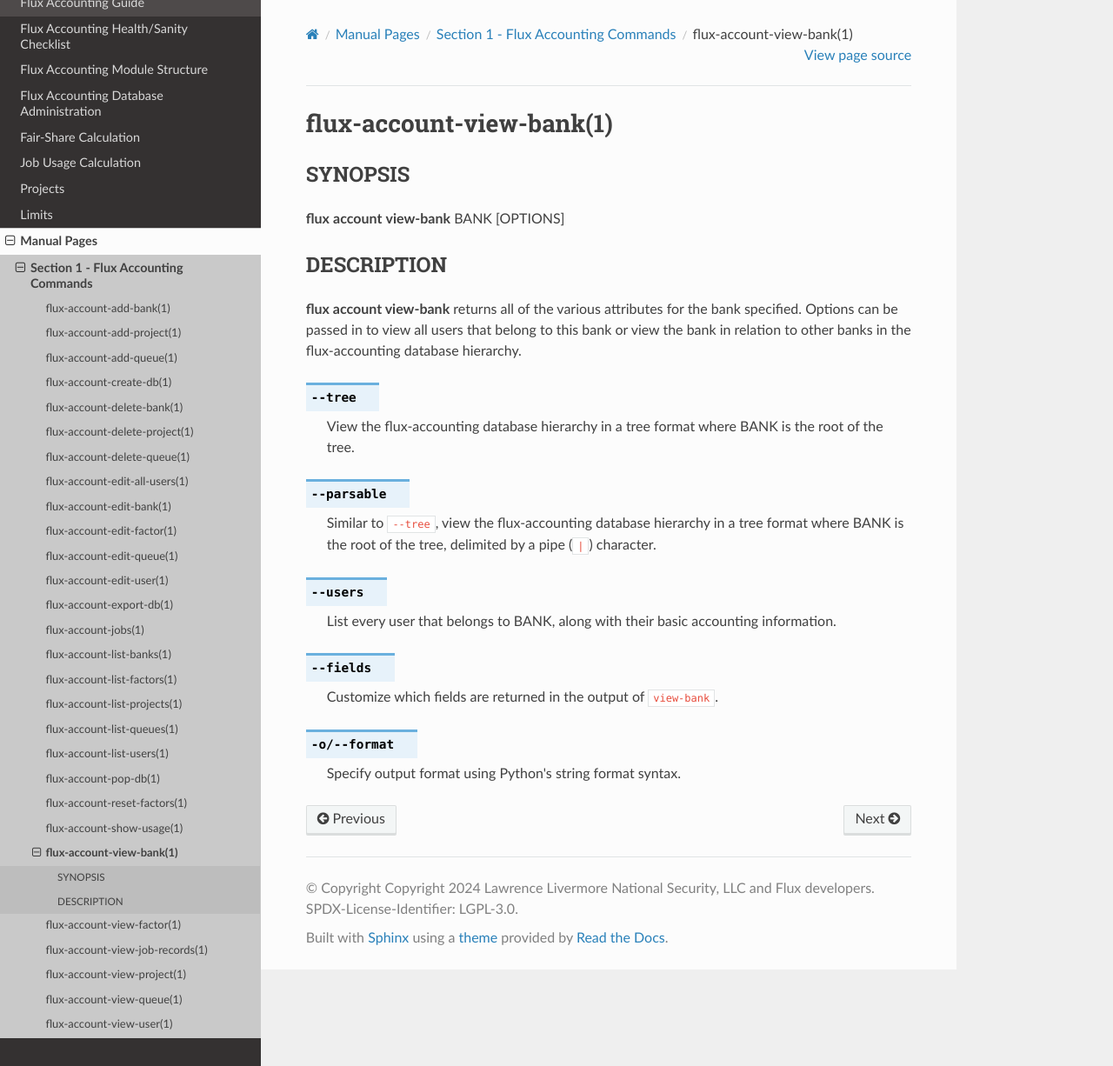
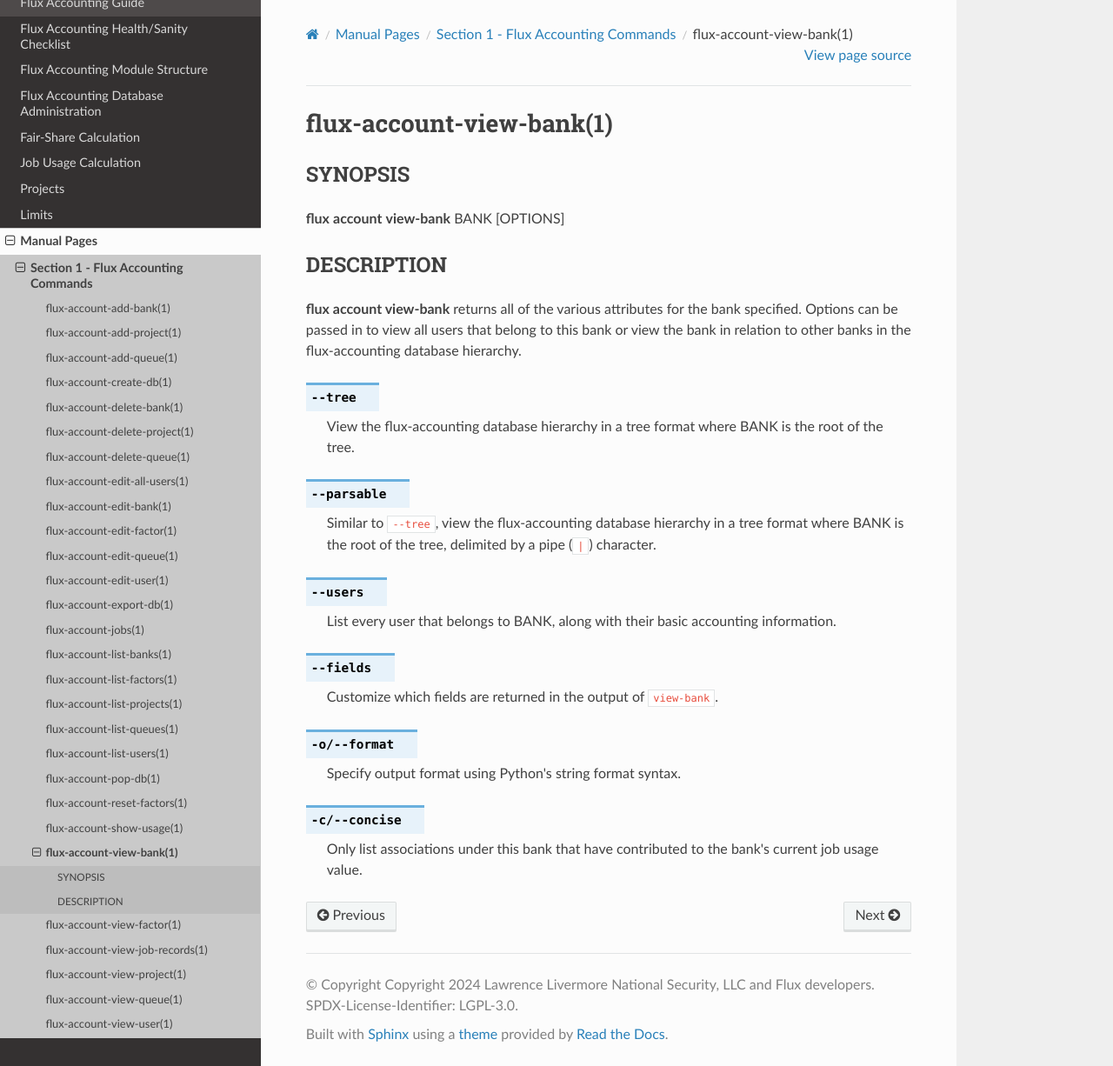
Before and after one commit to flux-framework/flux-accounting, a Sphinx documentation site: the page built from doc/man1/flux-account-view-bank.rst, in a window 1280 px wide and 1226 px high. Shown: the whole window at 87% size. Built offline with Sphinx 7.4.7 and the Read the Docs theme 3.1.0, drawn with Linux system fonts in a browser that asks for light colours; pages that are not in the unit, such as notebooks, are missing from menus.

Commit message:
view-bank(1): update man page with new option
Problem: The man(1) page for the view-bank does not list the
-c/--concise option.

Add it to the man(1) page.

```diff
--- a/doc/man1/flux-account-view-bank.rst
+++ b/doc/man1/flux-account-view-bank.rst
@@ -43,3 +43,8 @@ database hierarchy.
 .. option:: -o/--format
 
     Specify output format using Python's string format syntax.
+
+.. option:: -c/--concise
+
+    Only list associations under this bank that have contributed to the bank's
+    current job usage value.
```
